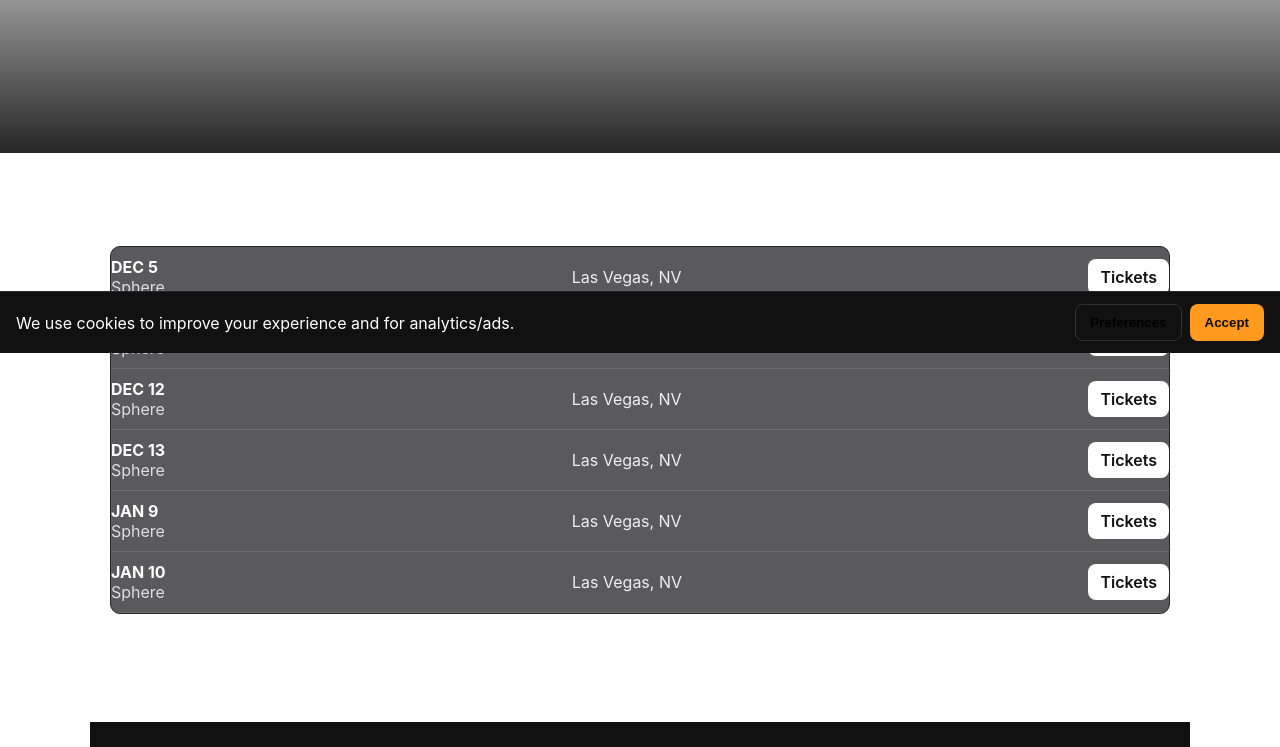
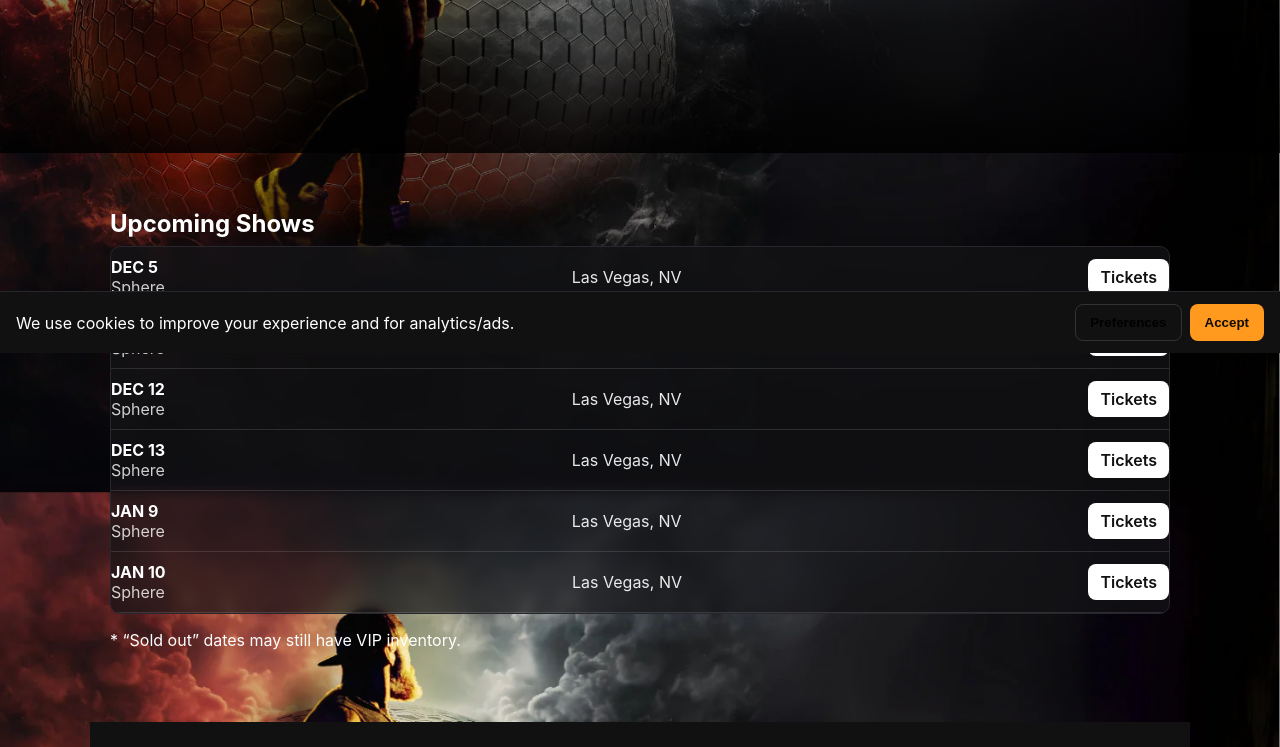
Before and after one commit to Nollex1/zacbrownband, a plain HTML site: page index.html in a window 1280 px wide. Shown: the part 447-1194 px from the top of the page. Drawn offline with Linux system fonts and the light colour scheme.

Commit message:
Add files via upload

```diff
--- a/styles.css
+++ b/styles.css
@@ -19,7 +19,7 @@ body {
   margin: 0;
   font-family: Inter, sans-serif;
   color: #fff;
-  background: url('assets/hero.jpg') top center no-repeat fixed;
+  background: url('hero.jpg') top center no-repeat fixed;
   background-size: cover;   /* fills the screen */
 }
 
```
